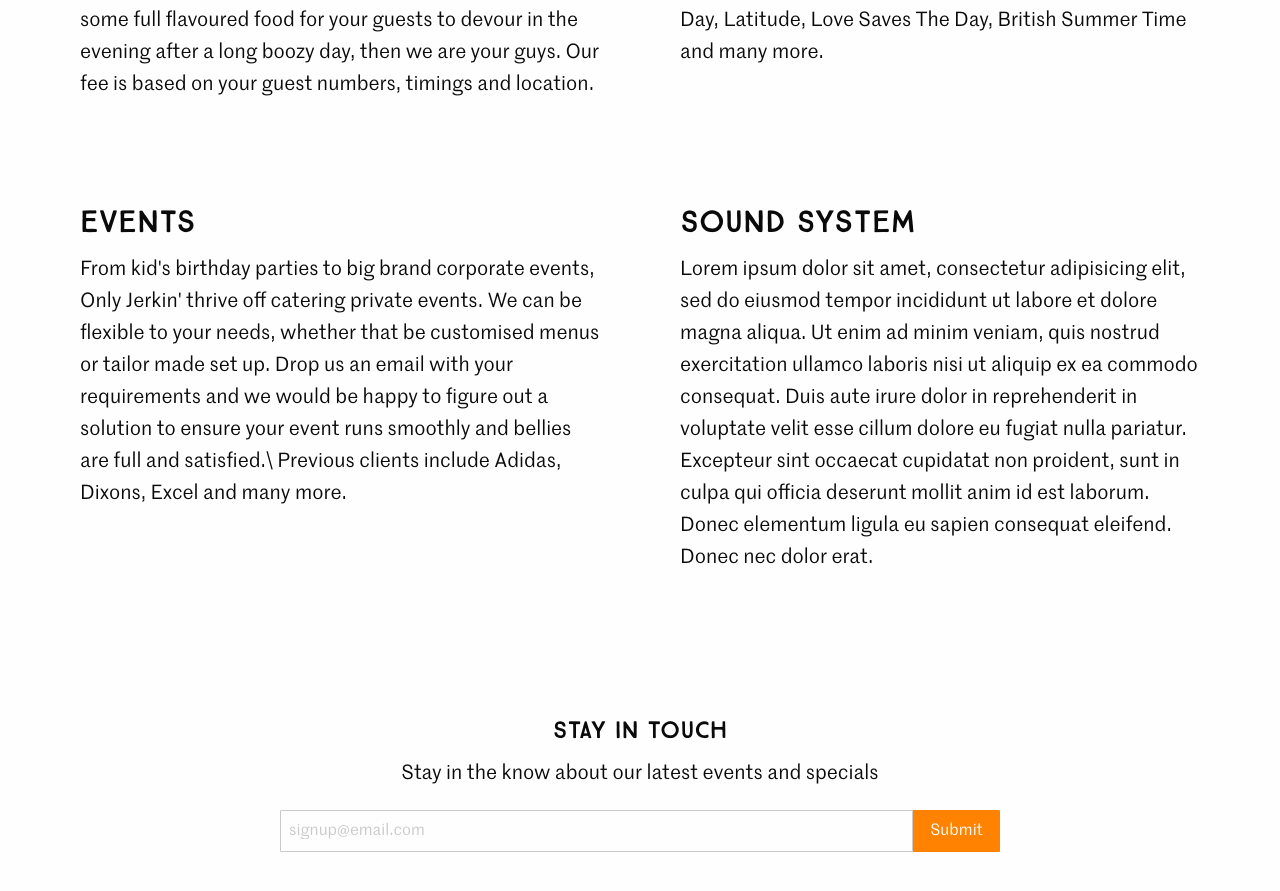
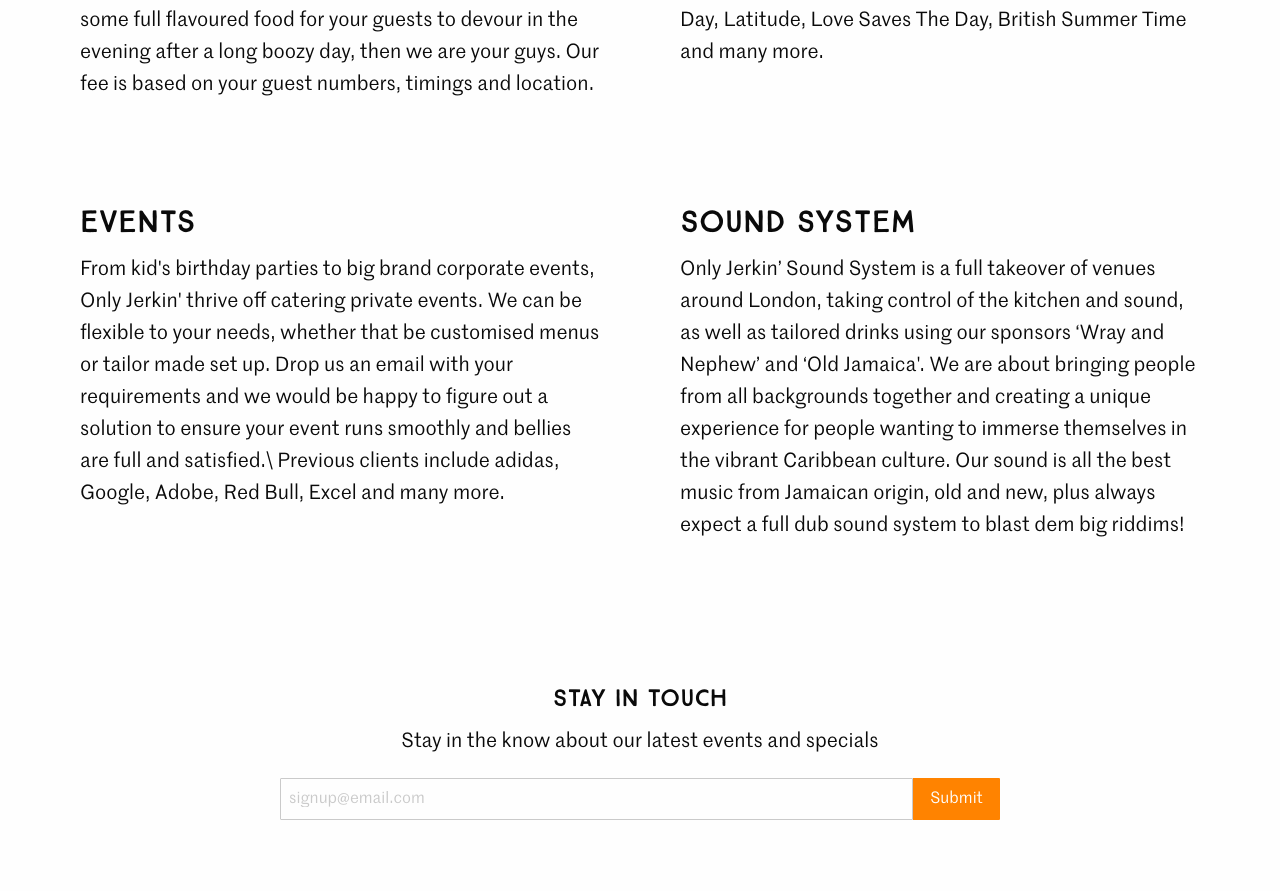
Before and after one commit to garethjohnsdesign/onlyjerkin.com, a Jekyll site: the page built from hire-us.md, in a window 1280 px wide and 900 px high, scrolled down 1707 px. Shown: the top 891 px of the window. Built offline with Jekyll 4.4.1, drawn with Linux system fonts in a browser that asks for light colours.

Commit message:
Updated Story and 1 other file

```diff
--- a/hire-us.md
+++ b/hire-us.md
@@ -21,15 +21,15 @@ details:
 - title: Events
   text: |-
     From kid's birthday parties to big brand corporate events, Only Jerkin' thrive off catering private events. We can be flexible to your needs, whether that be customised menus or tailor made set up. Drop us an email with your requirements and we would be happy to figure out a solution to ensure your event runs smoothly and bellies are full and satisfied.\
-    Previous clients include Adidas, Dixons, Excel and many more.
+    Previous clients include adidas, Google, Adobe, Red Bull, Excel and many more.
 - title: Sound System
-  text: Lorem ipsum dolor sit amet, consectetur adipisicing elit, sed do eiusmod tempor
-    incididunt ut labore et dolore magna aliqua. Ut enim ad minim veniam, quis nostrud
-    exercitation ullamco laboris nisi ut aliquip ex ea commodo consequat. Duis aute
-    irure dolor in reprehenderit in voluptate velit esse cillum dolore eu fugiat nulla
-    pariatur. Excepteur sint occaecat cupidatat non proident, sunt in culpa qui officia
-    deserunt mollit anim id est laborum. Donec elementum ligula eu sapien consequat
-    eleifend. Donec nec dolor erat.
+  text: Only Jerkin’ Sound System is a full takeover of venues around London, taking
+    control of the kitchen and sound, as well as tailored drinks using our sponsors
+    ‘Wray and Nephew’ and ‘Old Jamaica'. We are about bringing people from all backgrounds
+    together and creating a unique experience for people wanting to immerse themselves
+    in the vibrant Caribbean culture. Our sound is all the best music from Jamaican
+    origin, old and new, plus always expect a full dub sound system to blast dem big
+    riddims!
 layout: hire-us
 ---
 
```
Also changed, not shown: story.md (+1 -1 lines).
